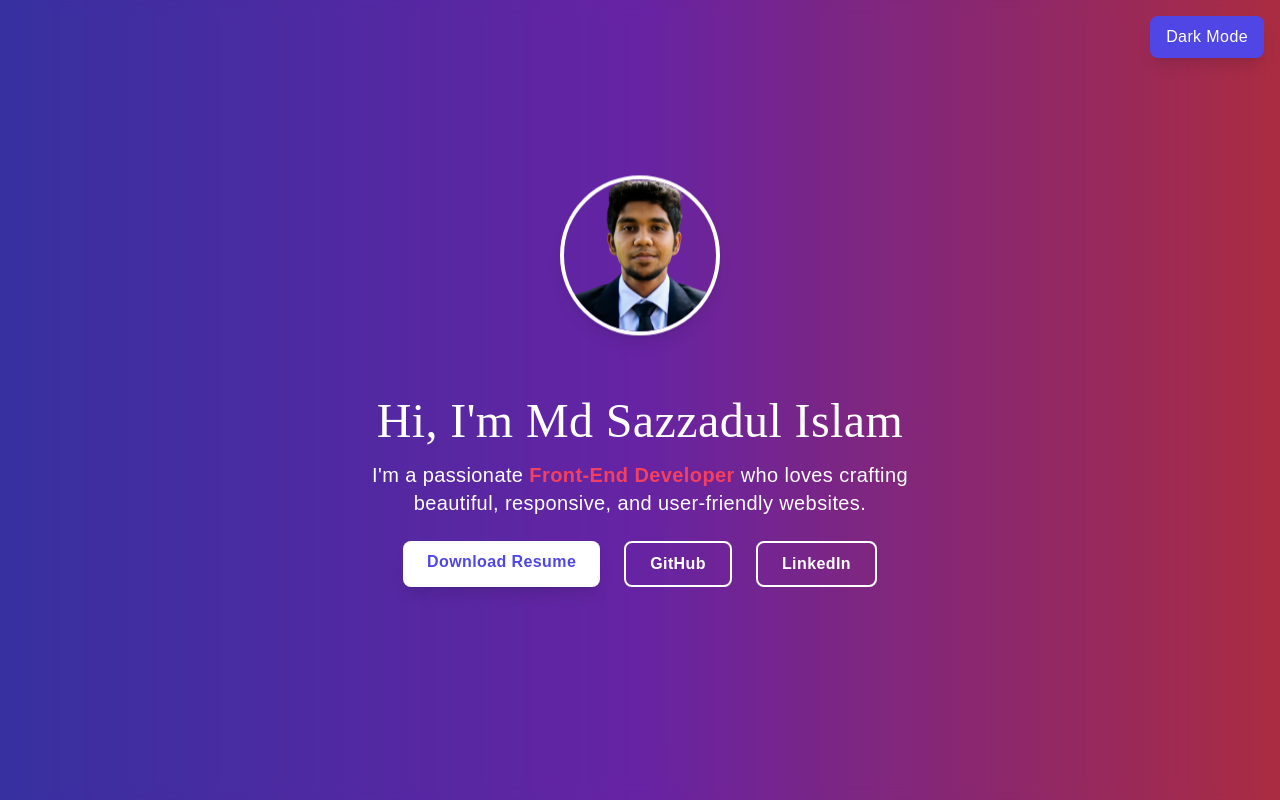
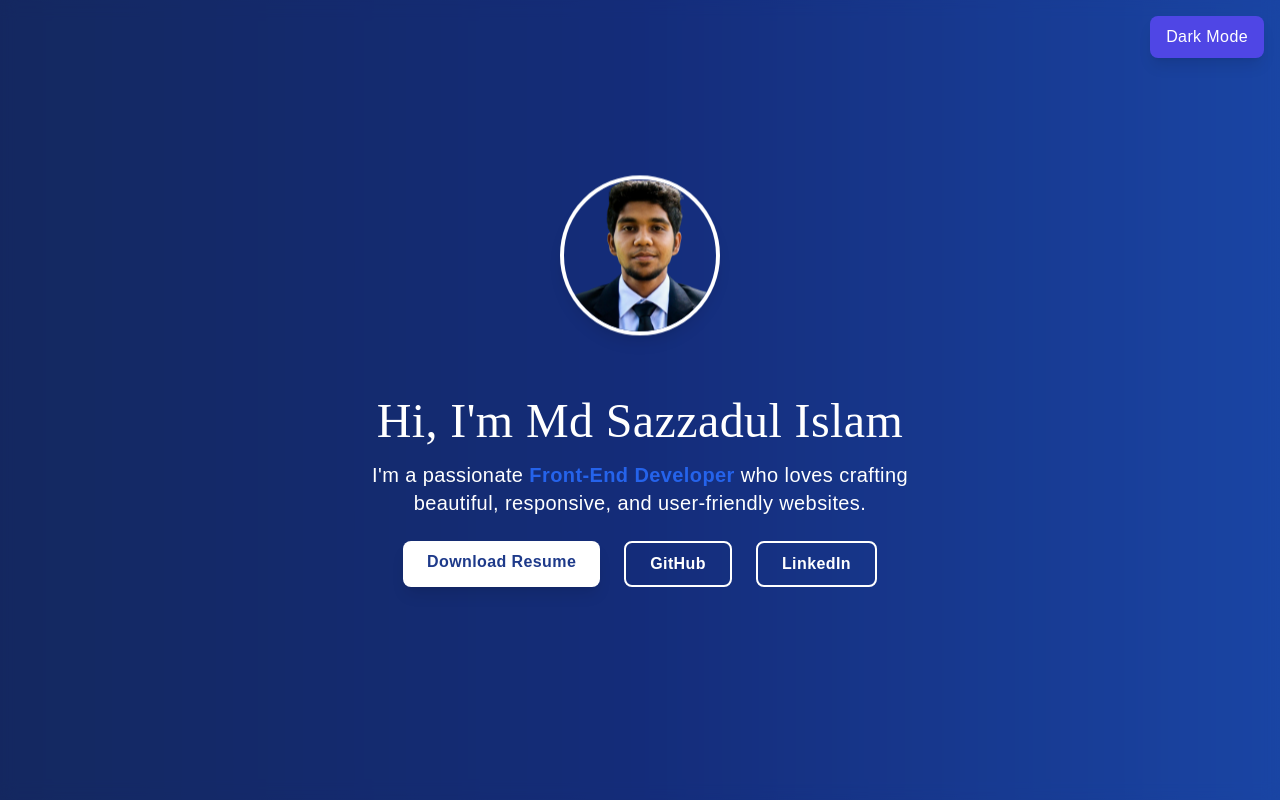
Before and after one commit to md-sazzadul/my-portfolio, a React (Vite) app: page / in a window 1280 px wide. Shown: the top 800 px of the page. Built offline with nearby package versions, Linux system fonts and the light colour scheme.

Commit message:
changed bg color

```diff
--- a/index.html
+++ b/index.html
@@ -43,7 +43,9 @@
     <link rel="apple-touch-icon" href="/src/assets/favicon.png" />
     <title>Md Sazzadul Islam - Portfolio</title>
   </head>
-  <body class="bg-gray-100 dark:bg-gray-900 text-gray-900 dark:text-gray-100">
+  <body
+    class="bg-background text-gray-100 dark:bg-background-light dark:text-gray-100"
+  >
     <div id="root"></div>
     <script type="module" src="/src/main.tsx"></script>
   </body>
--- a/tailwind.config.js
+++ b/tailwind.config.js
@@ -5,9 +5,11 @@ export default {
   theme: {
     extend: {
       colors: {
-        primary: "#4f46e5",
-        secondary: "#9333ea",
-        accent: "#f43f5e",
+        primary: "#1e3a8a",
+        secondary: "#1e40af",
+        accent: "#2563eb",
+        background: "#0f172a",
+        "background-light": "#1e293b",
       },
       fontFamily: {
         sans: ["Poppins", "sans-serif"],
```
